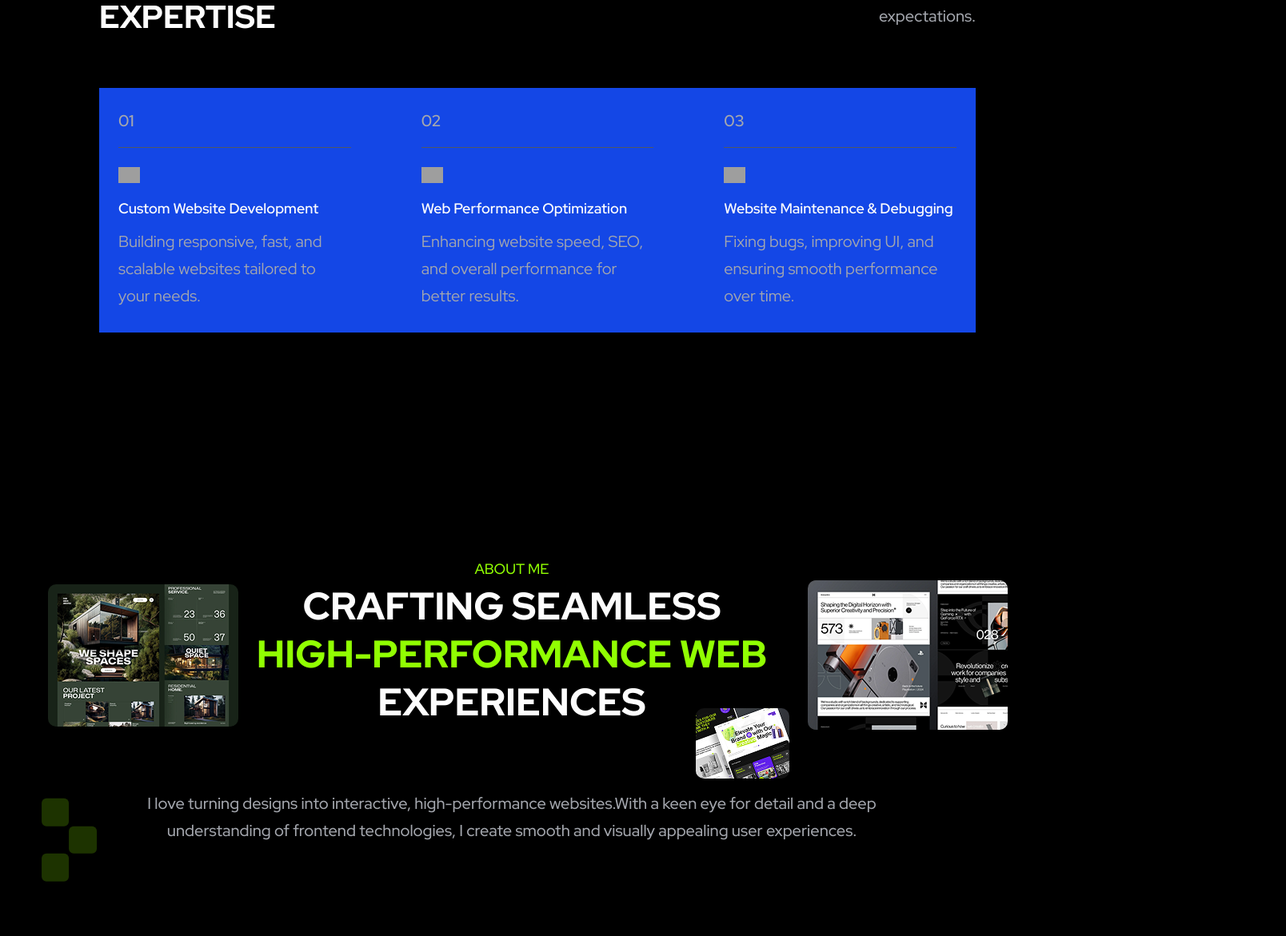
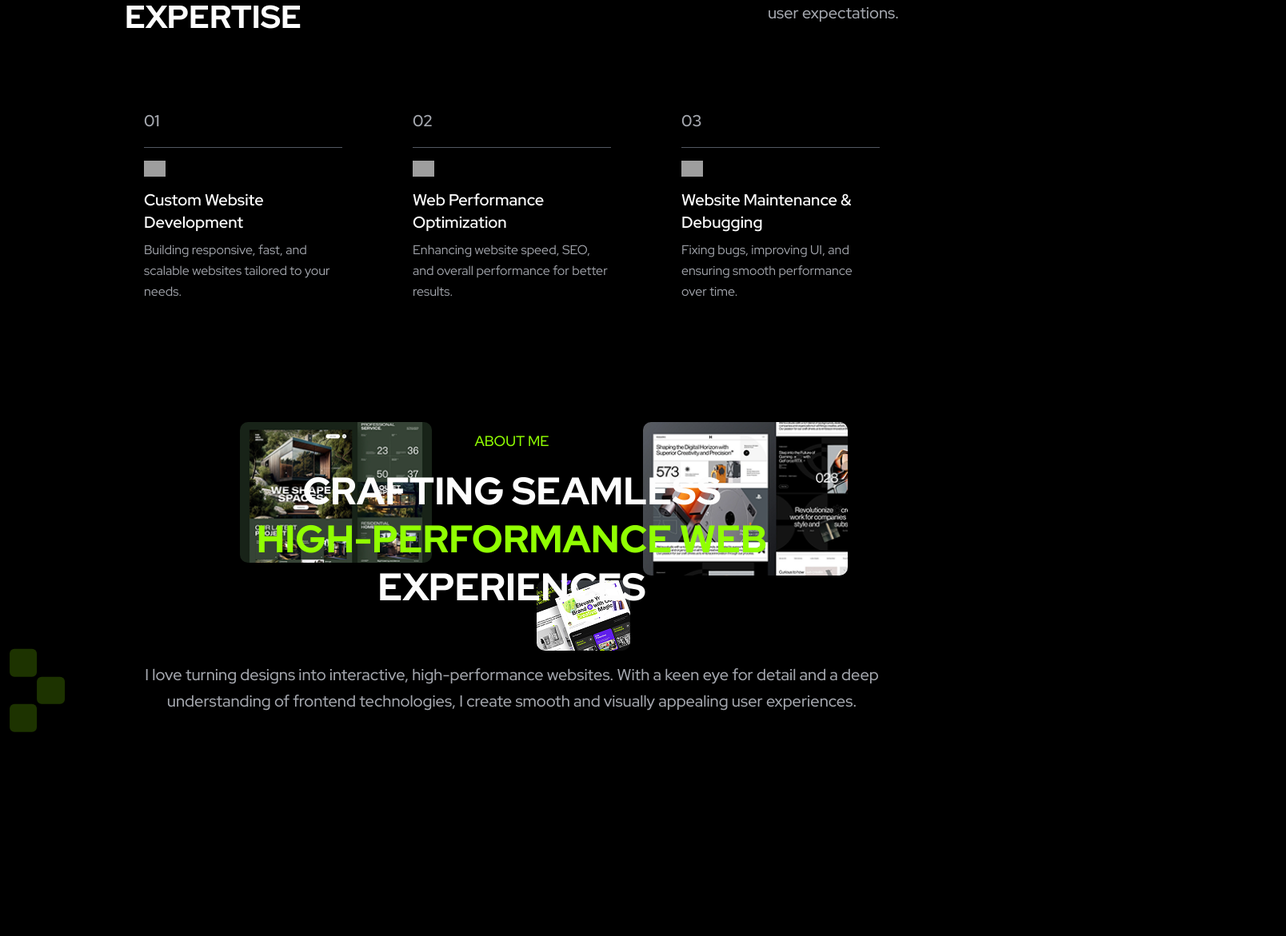
Before and after one commit to gabrielhanny/my-portofolio, a Next.js app: page / in a window 1280 px wide. Shown: the part 999-2170 px from the top of the page at 80% size, 1608 px wide, since content can reach past the window. Built offline with nearby package versions, Linux system fonts and the light colour scheme; grey boxes are pictures that could not be loaded.

Commit message:
try to fix About section

```diff
--- a/src/app/home/partials/about.tsx
+++ b/src/app/home/partials/about.tsx
@@ -5,95 +5,77 @@ import CornerAccent from '@/components/ui/corner-accent';
 
 const AboutSection = () => {
   return (
-    <section className='w-fullpx-4 relative min-h-[600px] pt-10 md:px-0 md:pt-30'>
-      {/* DIV WRAPPER */}
-      <div className='relative mx-auto w-full md:max-w-[1200px]'>
-        {/* HEADER */}
-        <div className='relative flex w-full flex-col items-center justify-center text-center'>
-          {/* Floating IMAGES (DESKTOP) */}
-          <div className='hidden md:block'>
-            <div
-              className='absolute z-10 h-[178px] w-[238px]'
-              style={{ top: '35px', left: '20px' }}
-            >
+    <section className='relative min-h-157.5 w-full overflow-visible bg-black pt-10 md:pt-0'>
+      <div className='pointer-events-none absolute inset-0 z-0 hidden md:block'>
+        {/* Kiri */}
+        <div className='absolute -top-2 left-75 h-44 w-60'>
           <Image
+            fill
             src='/images/image_satu.png'
-                alt='image1'
-                width={238}
-                height={178}
             className='rounded-lg object-cover'
+            alt='img1'
           />
         </div>
-            <div
-              className='absolute z-10 h-[187px] w-[250px]'
-              style={{ top: '30px', left: '970px' }}
-            >
+        {/* Kanan */}
+        <div className='absolute -top-2 right-55 h-48 w-64'>
           <Image
+            fill
             src='/images/image_dua.png'
-                alt='image2'
-                width={250}
-                height={187}
             className='rounded-lg object-cover'
+            alt='img2'
           />
         </div>
-            <div
-              className='absolute z-40 h-[88px] w-[117px]'
-              style={{ top: '190px', left: '830px' }}
-            >
+        {/* Bawah */}
+        <div className='absolute top-47.5 right-123 h-22 w-29.25'>
           <Image
+            fill
             src='/images/image_tiga.png'
-                alt='image3'
-                width={117}
-                height={88}
             className='rounded-lg object-cover'
+            alt='img3'
           />
         </div>
       </div>
 
-          {/* HEADER ON DESKTOP */}
-          <div className='hidden md:block'>
-            <span className='text-primary-200 pb-4 text-lg font-medium'>
-              ABOUT ME
-            </span>
-            <h2 className='text-neutral-25 display-2xl-extrabold pb-4'>
-              <span className='block'>CRAFTING SEAMLESS </span>
-              <span className='text-primary-200 block'>
-                HIGH-PERFORMANCE WEB
-              </span>{' '}
+      {/* ✅ WRAPPER untuk konten tengah */}
+      <div className='relative z-10 mx-auto hidden w-full max-w-360 px-4 md:block'>
+        <CornerAccent className='absolute bottom-0 left-0 z-0 hidden rotate-90 md:block' />
+        <div className='mx-auto max-w-296 text-center'>
+          <span className='text-primary-200 text-lg font-medium'>ABOUT ME</span>
+          <h2 className='display-2xl-extrabold text-neutral-25 mt-4'>
+            <span className='block'>CRAFTING SEAMLESS</span>
+            <span className='text-primary-200 block'>HIGH-PERFORMANCE WEB</span>
             EXPERIENCES
           </h2>
         </div>
-
-          {/* CornerAccent desktop */}
-          <CornerAccent className='absolute bottom-[-24px] left-0 hidden rotate-90 md:block' />
+        <p className='mx-auto mt-16 max-w-249 text-center text-xl leading-relaxed font-medium text-neutral-400'>
+          I love turning designs into interactive, high-performance websites.
+          With a keen eye for detail and a deep understanding of frontend
+          technologies, I create smooth and visually appealing user experiences.
+        </p>
+      </div>
 
       {/* HEADER ON MOBILE */}
       <div className='w-full md:hidden'>
-            <span className='text-md text-primary-200 pb-4 font-medium'>
+        <span className='text-md text-primary-200 mb-4 block text-center font-medium'>
           ABOUT ME
         </span>
-            <h2 className='display-md-extrabold text-neutral-25 pb-4'>
-              <span className='block'>CRAFTING SEAMLESS </span>
-              <span className='text-primary-200 block'>
-                HIGH-PERFORMANCE
-              </span>{' '}
+        <h2 className='display-md-extrabold text-neutral-25 mb-4 text-center'>
+          <span className='block'>CRAFTING SEAMLESS</span>
+          <span className='text-primary-200 block'>HIGH-PERFORMANCE</span>
           <span className='text-primary-200'>WEB</span> EXPERIENCES
         </h2>
       </div>
 
-          {/* ABOUT TEXT */}
-          <p className='text-md-medium w-full pt-4 text-neutral-400 md:pt-16 md:text-xl'>
-            I love turning designs into interactive, high-performance
-            websites.With a keen eye for detail and a deep
-            <br />
-            understanding of frontend technologies, I create smooth and visually
-            appealing user experiences.
+      {/* PARAGRAPH */}
+      <p className='text-md-medium mx-auto max-w-80 text-center leading-relaxed text-neutral-400 md:hidden'>
+        I love turning designs into interactive, high-performance websites. With
+        a keen eye for detail and a deep understanding of frontend technologies,
+        I create smooth and visually appealing user experiences.
       </p>
-        </div>
 
-        {/* MOBILE IMAGES */}
+      {/* IMAGES */}
       <div className='relative mt-10 flex flex-wrap items-start justify-center gap-4 md:hidden'>
-          <div className='relative h-[127px] w-[170px]'>
+        <div className='relative h-31.75 w-42.5'>
           <Image
             src='/images/image_satu.png'
             fill
@@ -101,7 +83,7 @@ const AboutSection = () => {
             className='rounded object-cover'
           />
         </div>
-          <div className='relative h-[99px] w-[134px]'>
+        <div className='relative h-24.75 w-33.5'>
           <Image
             src='/images/image_dua.png'
             fill
@@ -109,7 +91,7 @@ const AboutSection = () => {
             className='rounded object-cover'
           />
         </div>
-          <div className='relative h-[100px] w-[132px]'>
+        <div className='relative h-25 w-33'>
           <Image
             src='/images/image_tiga.png'
             fill
@@ -117,9 +99,9 @@ const AboutSection = () => {
             className='rounded object-cover'
           />
         </div>
-          {/* CornerAccent mobile */}
+
+        {/* CornerAccent */}
         <CornerAccent className='absolute bottom-0 left-0 rotate-90' />
-        </div>
       </div>
     </section>
   );
--- a/src/app/home/partials/hero.tsx
+++ b/src/app/home/partials/hero.tsx
@@ -64,7 +64,7 @@ const Hero = () => {
       </div>
 
       {/* DIV KANAN */}
-      <div className='relative z-10 h-116.5 w-full overflow-hidden md:ml-107 md:h-[873.61px] md:max-w-[660.14px]'>
+      <div className='relative z-10 h-116.5 w-full overflow-hidden md:ml-120 md:h-[873.61px] md:max-w-[660.14px]'>
         {/* Overlay hitam bawah */}
         <div className='pointer-events-none absolute inset-0 z-30 bg-gradient-to-b from-transparent via-transparent to-black/90' />
         {/* Overlay hitam full untuk desktop */}
--- a/src/app/home/partials/service.tsx
+++ b/src/app/home/partials/service.tsx
@@ -4,31 +4,31 @@ import ServiceCard from '@/components/ui/service-card';
 
 const ServiceSection = () => {
   return (
-    <section className='m-0 min-h-[700px] w-full p-0'>
-      <div className='custom-container pt-[10px] pl-[8px] md:pt-[30px]'>
+    <section className='min-h-165 w-full'>
+      <div className='custom-container px-4.5 pt-2.5 md:px-30 md:pt-7.5'>
         {/* HEADER */}
         <div className='flex flex-col md:flex-row md:items-start md:justify-between'>
-          <div className='flex flex-col items-start md:ml-20 md:w-1/2'>
+          {/* LEFT */}
+          <div className='flex flex-col md:w-1/2'>
             <span className='text-primary-200 text-md font-medium uppercase md:text-lg'>
               SERVICE
             </span>
-            <h2 className='text-neutral-25 mt-2 text-[2rem] leading-tight font-extrabold md:text-[2.5rem]'>
+            <h2 className='text-neutral-25 text-display-md md:text-display-xl mt-2 leading-tight font-extrabold'>
               <span className='block'>MY SERVICE</span>
               <span className='block'>EXPERTISE</span>
             </h2>
-            {/* Service Text on MOBILE */}
+
+            {/* MOBILE DESCRIPTION */}
             <div className='text-md mt-4 font-medium text-neutral-400 md:hidden'>
-              Creating modern, intuitive, and visually consistent
-              <br />
-              web experiences that align with industry
-              <br />
-              trends and user expectations.
+              Creating modern, intuitive, and visually consistent <br />
+              web experiences that align with industry trends <br />
+              and user expectations.
             </div>
           </div>
 
-          {/* Service Text on DESKTOP */}
-          <div className='hidden md:block md:w-126 md:max-w-none md:pt-[29px] md:text-right'>
-            <span className='text-xl font-medium whitespace-pre-line text-neutral-400'>
+          {/* RIGHT DESCRIPTION */}
+          <div className='hidden md:block md:max-w-120 md:pt-7.25 md:text-right'>
+            <span className='text-xl leading-relaxed font-medium text-neutral-400'>
               Creating modern, intuitive, and visually consistent web
               experiences that align with industry trends and user expectations.
             </span>
@@ -36,7 +36,8 @@ const ServiceSection = () => {
         </div>
 
         {/* SERVICE CARDS */}
-        <div className='mt-6 flex flex-col gap-6 bg-blue-700 md:mt-16 md:ml-20 md:flex-row md:gap-10'>
+        <div className='mt-16 flex justify-center'>
+          <div className='flex w-full flex-col items-center gap-6 md:max-w-300 md:flex-row md:justify-between md:gap-10'>
             <ServiceCard
               number='01'
               icon='/icons/monitor.svg'
@@ -57,6 +58,7 @@ const ServiceSection = () => {
             />
           </div>
         </div>
+      </div>
     </section>
   );
 };
--- a/src/components/ui/service-card.tsx
+++ b/src/components/ui/service-card.tsx
@@ -14,16 +14,15 @@ const ServiceCard = ({
   description,
 }: ServiceCardProps) => {
   return (
-    <div
-      className='flex w-full flex-col items-start px-4 pt-4 pb-6 md:h-[306px] md:min-w-0 md:flex-1 md:p-6'
-      style={{ minHeight: '204px' }}
-    >
-      {/* Number */}
+    <div className='flex w-full max-w-93.25 flex-col items-start pt-4 pb-6 text-left md:h-76.5 md:p-6'>
+      {/* Nomor */}
       <span className='text-md font-semibold text-neutral-400 md:text-xl'>
         {number}
       </span>
-      {/* Border card*/}
-      <div className='mt-4 mb-4 h-px w-full bg-neutral-600 md:mt-4 md:mb-6' />
+
+      {/* Garis bawah */}
+      <div className='mt-4 mb-4 h-px w-full bg-neutral-600' />
+
       {/* Icon */}
       <Image
         src={icon}
@@ -33,12 +32,14 @@ const ServiceCard = ({
         className='mb-4'
         priority
       />
+
       {/* Title */}
-      <h3 className='text-neutral-25 mb-2 text-xl font-semibold md:text-lg'>
+      <h3 className='text-neutral-25 mb-2 text-xl leading-snug font-semibold'>
         {title}
       </h3>
+
       {/* Description */}
-      <p className='text-md text-neutral-400 md:text-xl'>{description}</p>
+      <p className='text-md leading-relaxed text-neutral-400'>{description}</p>
     </div>
   );
 };
```
Also changed, not shown: src/app/globals.css (+0 -8 lines), src/app/page.tsx (+10 -10 lines). Lines whose indentation alone changed are shown as unchanged.
